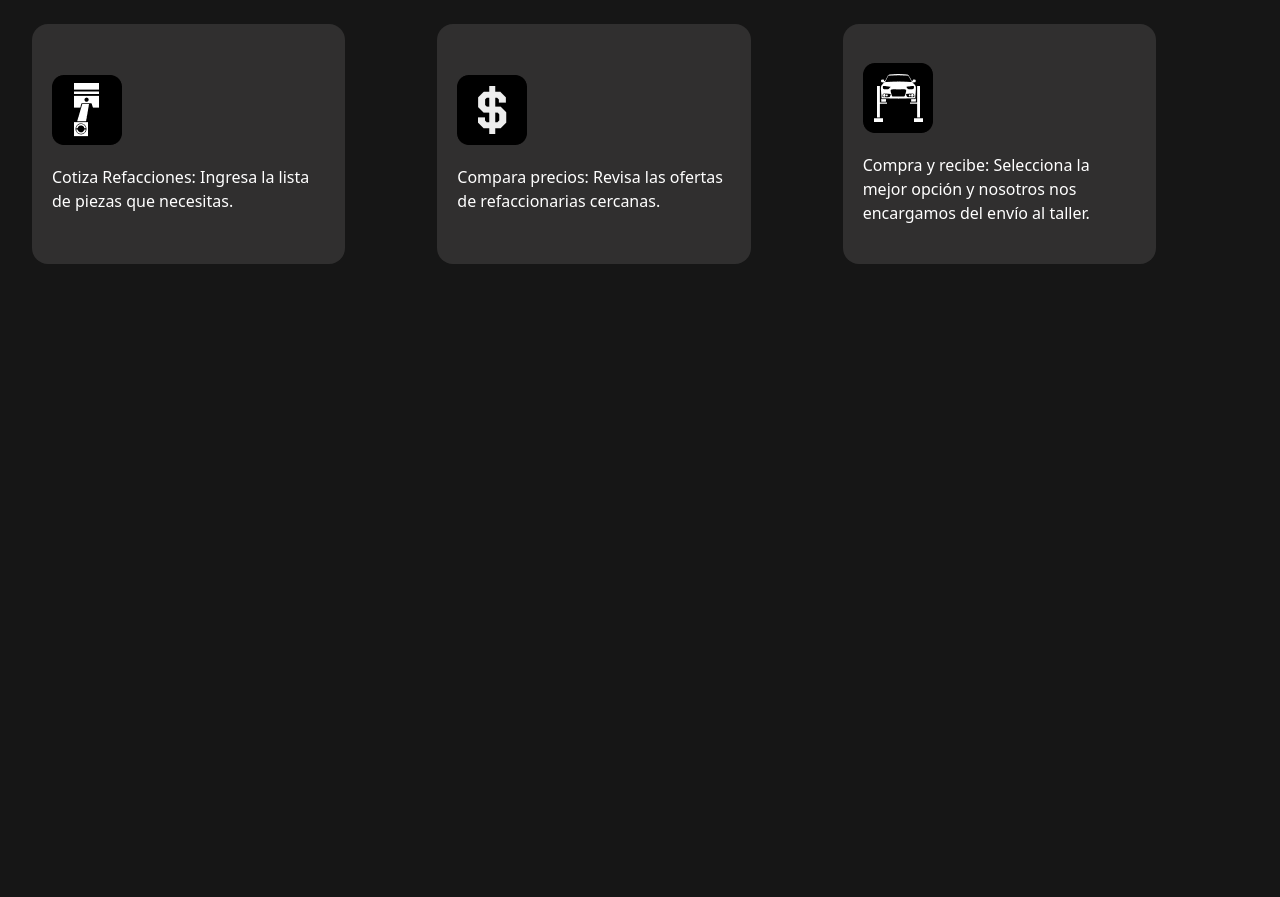
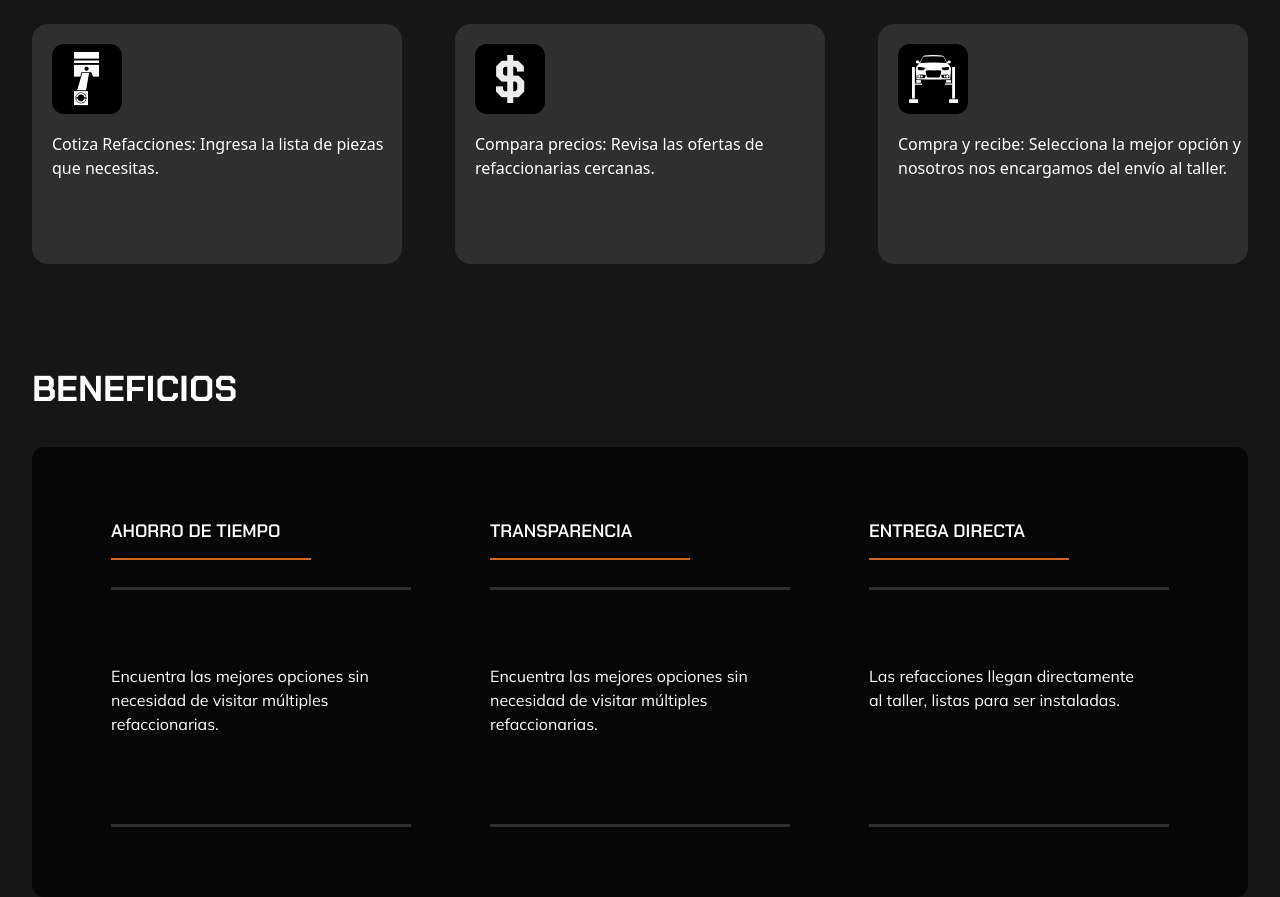
Before and after one commit to aleTorres05/FaiRefacFront, a Next.js app: page / in a window 1280 px wide. Shown: the part 840-1737 px from the top of the page. Before the commit the page ends 1104 px from the top, so only its background shows below. Built offline with nearby package versions, Linux system fonts and the light colour scheme.

Commit message:
feat: agregue parte de beneficios y descripcion en el homepage

```diff
--- /dev/null
+++ b/components/BenefitCards.jsx
@@ -0,0 +1,48 @@
+export default function BenefitCards() {
+  const benefitOptions = [
+    {
+      title: "Ahorro de Tiempo",
+      description:
+        "Encuentra las mejores opciones sin necesidad de visitar múltiples refaccionarias.",
+    },
+    {
+      title: "Transparencia",
+      description:
+        "Encuentra las mejores opciones sin necesidad de visitar múltiples refaccionarias.",
+    },
+    {
+      title: "Entrega Directa",
+      description:
+        "Las refacciones llegan directamente al taller, listas para ser instaladas.",
+    },
+  ];
+  return (
+    <>
+      <section className="lg:col-start-1 lg:col-end-13 lg:mt-[98px] lg:h-[450px]">
+        <div>
+          <h2 className="uppercase font-chakra text-[36px] mb-[35px] font-bold lg:h-[50px]">
+            Beneficios
+          </h2>
+        </div>
+        <div className="lg:flex lg:flex-row  bg-[#070606] lg:h-[100%] rounded-xl justify-evenly items-center ">
+          {benefitOptions.map((option, idx) => {
+            return (
+              <div className="flex flex-col lg:w-[300px] ">
+                <div className=" border-b-2 border-b-[#D16527] mb-[27px] lg:w-[200px]  text-[18px]">
+                  <h4 className="uppercase font-chakra font-semibold mb-[13px]">
+                    {option.title}
+                  </h4>
+                </div>
+                <div className="border-y-[3px] border-y-[#302F2F] lg:w-[300px] lg:m lg:h-[240px] ">
+                  <p className=" font-mulish my-[74px] lg:w-[280px]">
+                    {option.description}
+                  </p>
+                </div>
+              </div>
+            );
+          })}
+        </div>
+      </section>
+    </>
+  );
+}
--- a/components/DescriptionCard.jsx
+++ b/components/DescriptionCard.jsx
@@ -24,19 +24,22 @@ export default function DescriptionCard() {
   return (
     <>
       <section className="lg:flex lg:flex-col lg:col-start-1 lg:col-end-13 lg:w-[100%] ">
-        <h2 className="lg:mb-[70px] text-[36px] font-bold uppercase">
+        <h2 className=" font-chakra lg:mb-[70px] text-[36px] font-bold uppercase">
           ¿Cómo Funciona?
         </h2>
-        <div className="lg:flex lg:flex-row">
+        <div className="lg:flex lg:flex-row justify-between">
           {descriptionOptions.map((option, idx) => {
             return (
-              <div className="bg-[#302F2F] lg:mr-[92px] p-5 justify-center flex flex-col lg:w-[370px] gap-5 lg:h-[240px] rounded-2xl">
+              <div
+                key={`description-card-${idx}`}
+                className="bg-[#302F2F] p-5 justify-center relative lg:w-[370px] lg:h-[240px] rounded-2xl"
+              >
                 <Image
-                  className="lg:w-[70px] lg:h-[70px] top-0 left-0"
+                  className="lg:w-[70px] lg:h-[70px] absolute lg:top-5 lg:left-5 lg:mb-[22px]"
                   src={option.icon}
                   alt="logo"
                 />
-                <p>{option.description}</p>
+                <p className="absolute top-[45%]">{option.description}</p>
               </div>
             );
           })}
--- a/components/Header.jsx
+++ b/components/Header.jsx
@@ -4,7 +4,7 @@ import Navbar from "./Navbar";
 export default function Header() {
   return (
     <>
-      <header className="sticky top-0 flex-wrap z-[20] flex lg:col-start-1 lg:col-end-13 items-center justify-between border-b-2 border-[#D16527]">
+      <header className="sticky top-0 flex-wrap z-20 bg-[#161616] flex lg:col-start-1 lg:col-end-13 items-center justify-between border-b-2 border-[#D16527]">
         <Logo />
         <Navbar />
       </header>
--- a/components/Navbar.jsx
+++ b/components/Navbar.jsx
@@ -59,11 +59,6 @@ export default function Navbar() {
           </div>
         )}
       </nav>
-      {/* {isOpen && (
-        <div className="flex flex-col items-center">
-          <NavLinks />
-        </div>
-      )} */}
     </>
   );
 }
--- a/pages/index.jsx
+++ b/pages/index.jsx
@@ -1,6 +1,7 @@
 import Header from "@/components/Header";
 import Introduction from "@/components/Introduction";
 import DescriptionCard from "@/components/DescriptionCard";
+import BenefitCards from "@/components/BenefitCards";
 
 export default function Home() {
   return (
@@ -8,6 +9,7 @@ export default function Home() {
       <Header />
       <Introduction />
       <DescriptionCard />
+      <BenefitCards />
     </main>
   );
 }
```
